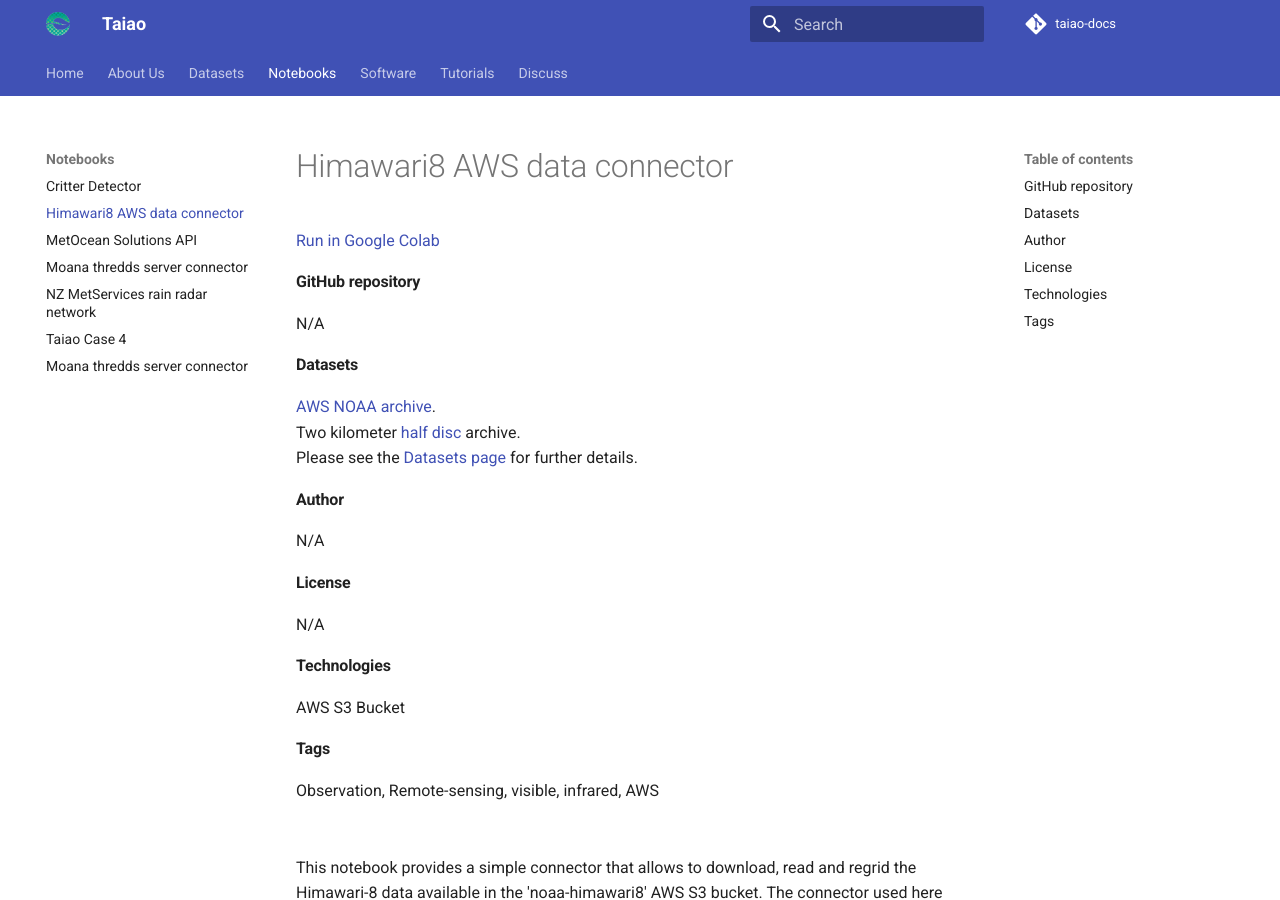
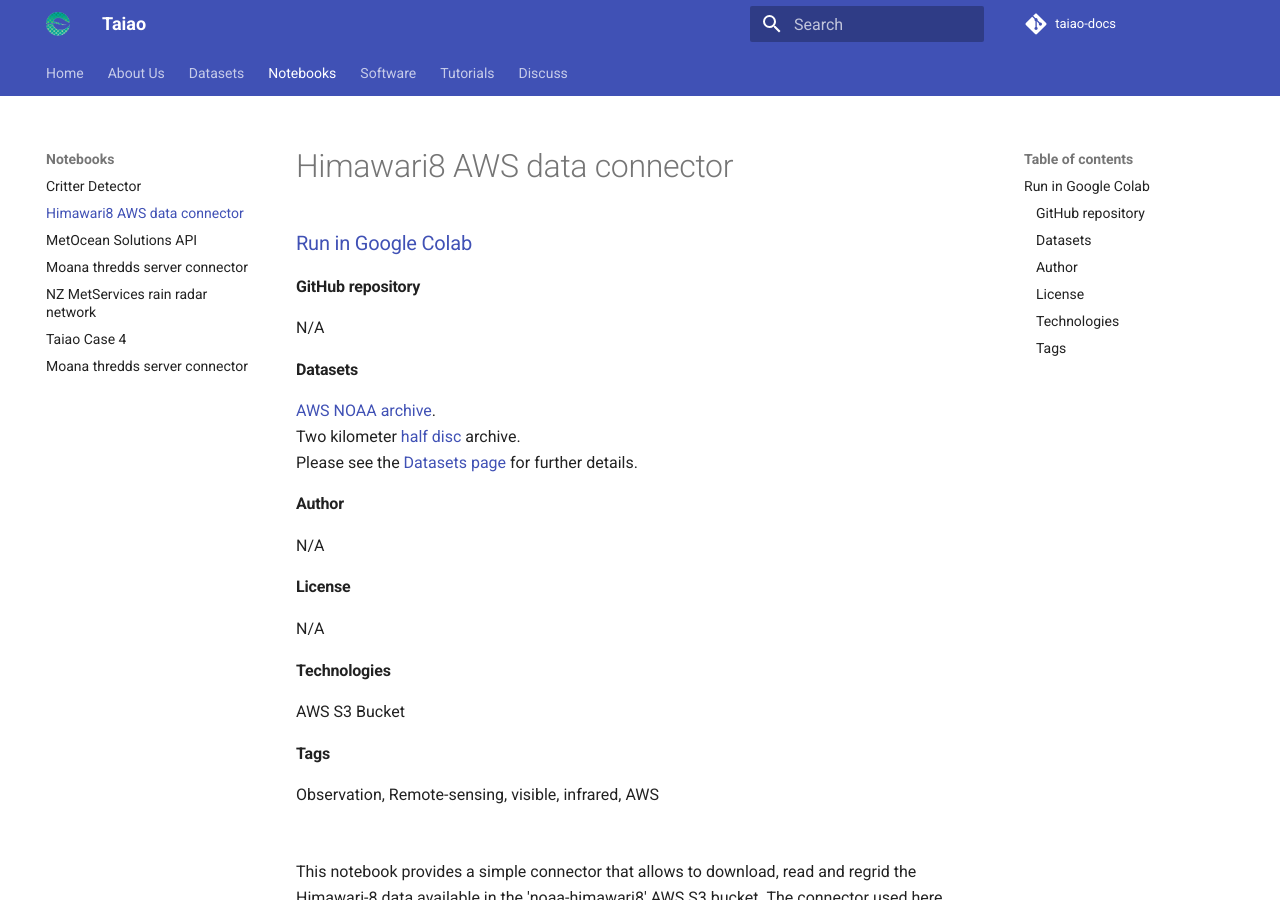
Before and after one commit to taiao/taiao-docs, an MkDocs documentation site: the page built from docs/Notebooks/Himawari8.md, in a window 1280 px wide and 900 px high. Built offline with MkDocs 1.6.1 and Material for MkDocs 9.7.7, drawn with Linux system fonts in a browser that asks for light colours; comment, search, counter and statistics services are not loaded.

Commit message:
Minor page formatting.

```diff
--- a/docs/Notebooks/Himawari8.md
+++ b/docs/Notebooks/Himawari8.md
@@ -1,4 +1,4 @@
-[Run in Google Colab](https://colab.research.google.com/github/jacobmontiel/taiao-docs/blob/main/docs/Notebooks/Himawari8.ipynb)
+### [Run in Google Colab](https://colab.research.google.com/github/jacobmontiel/taiao-docs/blob/main/docs/Notebooks/Himawari8.ipynb)
 #### GitHub repository
 N/A
 #### Datasets
```
